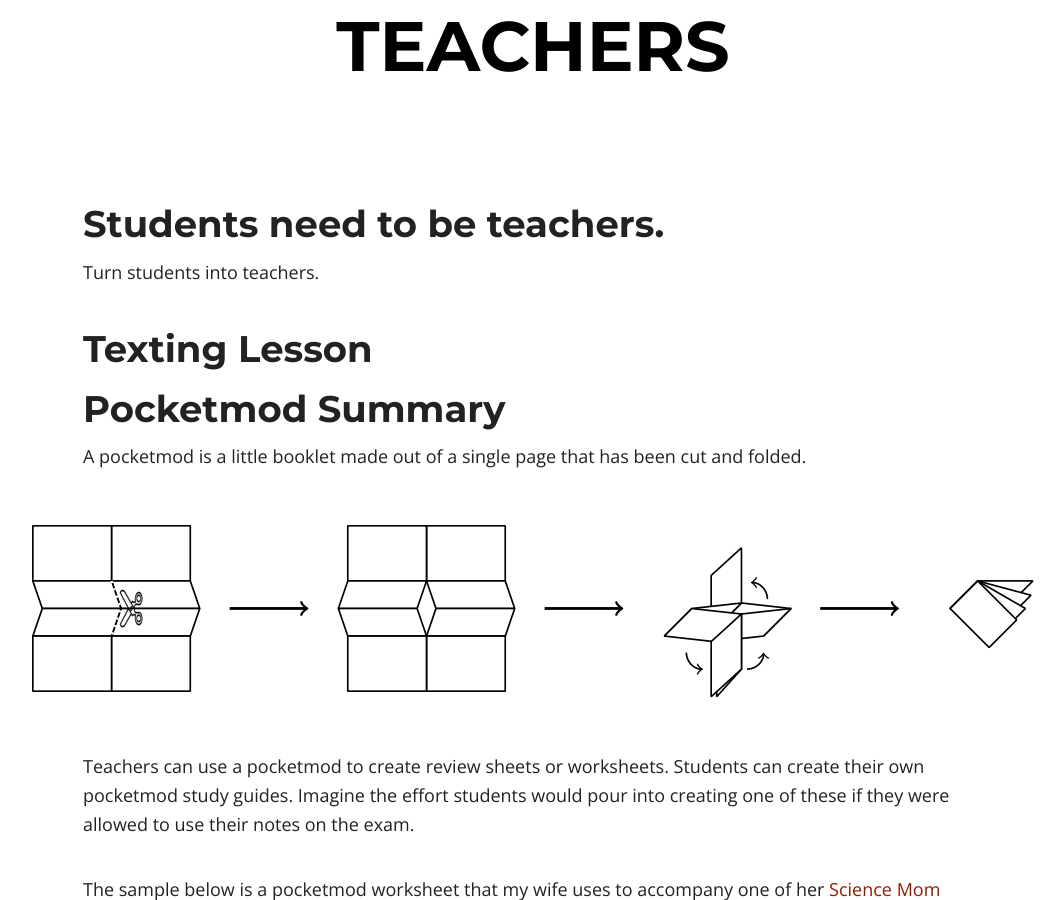
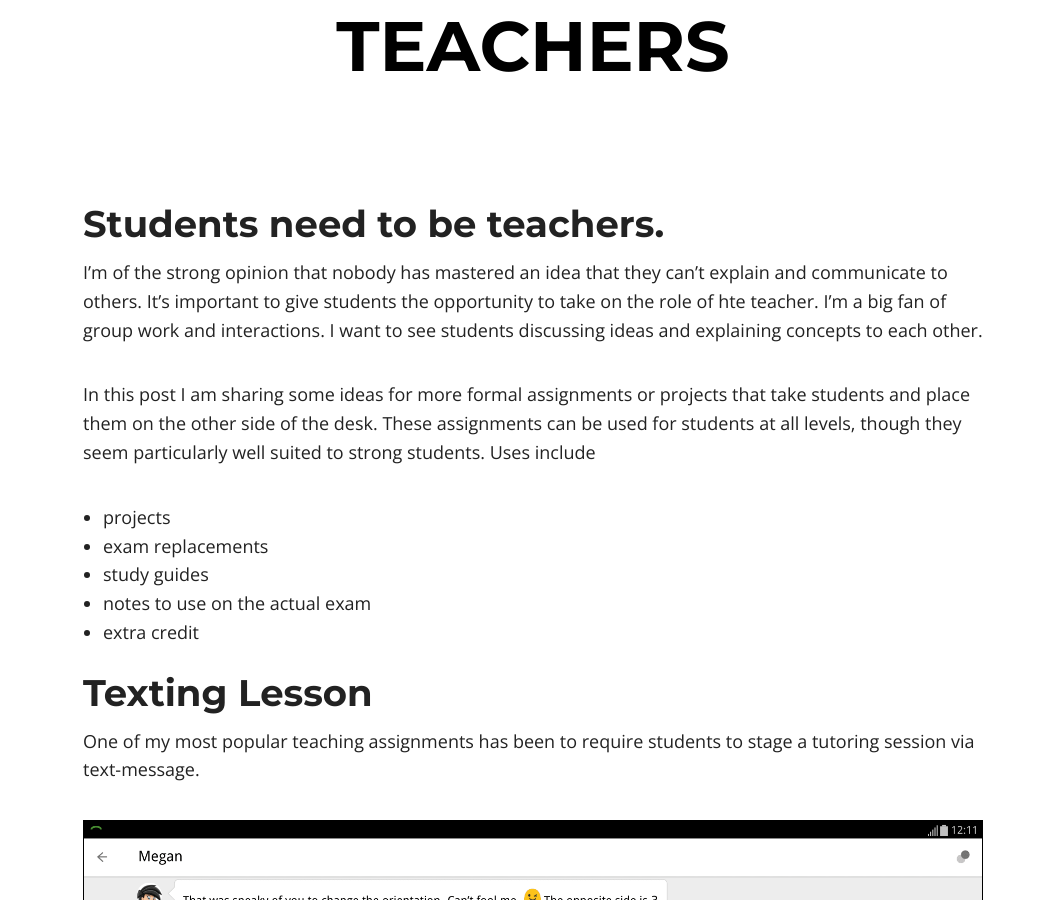
Before and after one commit to sergeballif/sergeballif.github.io, a Jekyll site: the page built from play.md, in a window 1280 px wide and 900 px high, scrolled down 413 px. Shown: the whole window, without its empty margins (107-1171 px from the left). Built offline with Jekyll 4.4.1, drawn with Linux system fonts in a browser that asks for light colours; nearby versions of some CDN libraries; some of the changed text lies outside the part shown.

Commit message:
Update play.md

```diff
--- a/play.md
+++ b/play.md
@@ -16,14 +16,32 @@ desmos: true
 
 ## Students need to be teachers.
 
-Turn students into teachers.
+I'm of the strong opinion that nobody has mastered an idea that they can't explain and communicate to others. It's important to give students the opportunity to take on the role of hte teacher. I'm a big fan of group work and interactions. I want to see students discussing ideas and explaining concepts to each other.
+
+In this post I am sharing some ideas for more formal assignments or projects that take students and place them on the other side of the desk. These assignments can be used for students at all levels, though they seem particularly well suited to strong students. Uses include
+
+* projects
+* exam replacements
+* study guides
+* notes to use on the actual exam
+* extra credit
 
 ## Texting Lesson
+One of my most popular teaching assignments has been to require students to stage a tutoring session via text-message.
+
+<a href="https://sergeballif.github.io/images/text-message-calculus.pdf" target="_blank">
+<img src="https://sergeballif.github.io/images/text-message-calculus.png" alt="a text message conversation of a tutoring session" style="max-width:100%;border: #000000 1px solid;">
+</a>
+
+(This particular page is from a calculus book that I started writing. I don't know if it will ever be completed. I keep vacillating between thinking that the idea of _Text Message Calculus_ is brilliant and thinking that nobody would ever read it.)
+
+You can access the code for the project [here](https://www.overleaf.com/read/swrbcqnfwxqp). You will need to clone the project to be able to edit it.
+
 
 ## Pocketmod Summary
 A pocketmod is a little booklet made out of a single page that has been cut and folded.
 
-<img src="https://sergeballif.github.io/images/foldinginstructions.png" alt="an image showing how to fold and cut a pocketmod" style="max-width:100%;">
+<img src="https://sergeballif.github.io/images/foldinginstructions.png" alt="an image showing how to fold and cut a pocketmod" style="max-width:80%;">
 
 Teachers can use a pocketmod to create review sheets or worksheets. Students can create their own pocketmod study guides. Imagine the effort students would pour into creating one of these if they were allowed to use their notes on the exam.
 
```
